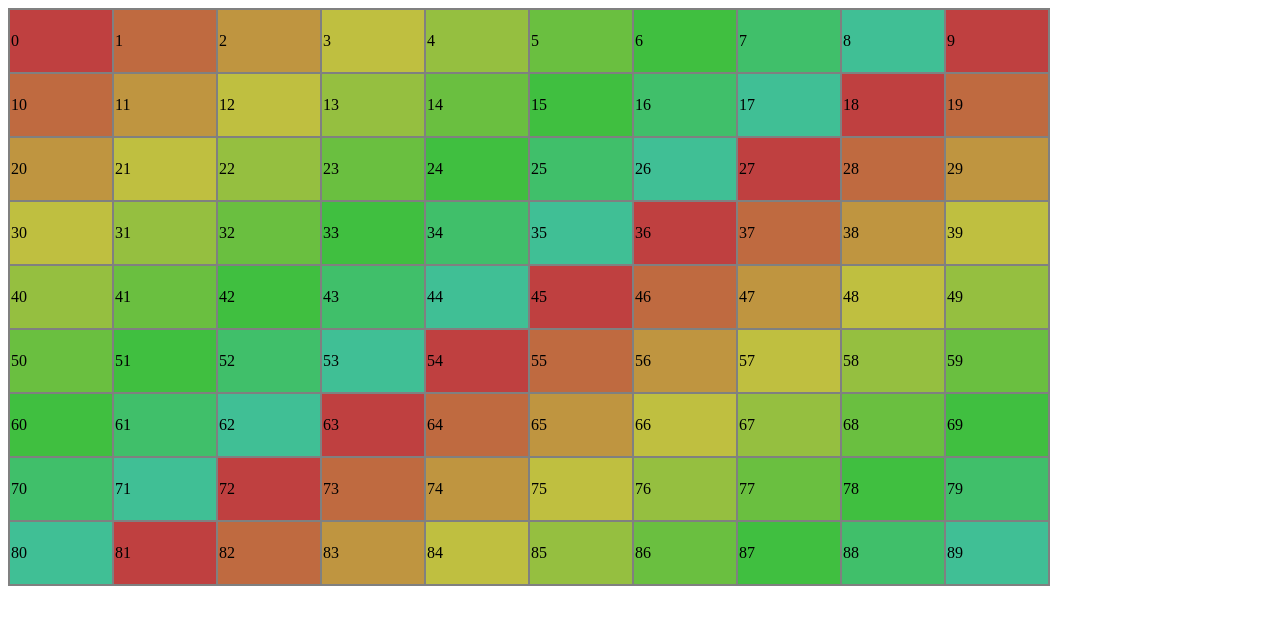
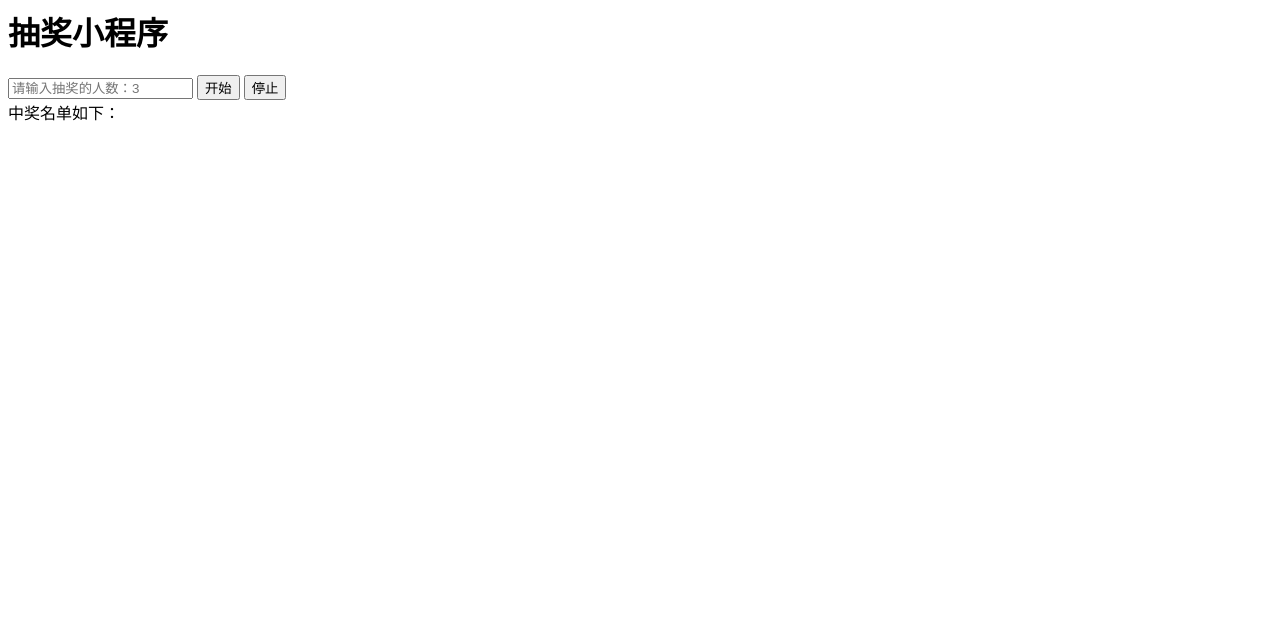
Before and after one commit to Doinbbb/Doinbbb.github.io, a plain HTML site: page index.html in a window 1280 px wide. Drawn offline with Linux system fonts and the light colour scheme.

Commit message:
Add files via upload

```diff
--- a/index.html
+++ b/index.html
@@ -1,144 +1,52 @@
-<!DOCTYPE html>
 <html>
 	<head>
 		<meta charset="utf-8" />
-		<title>色彩表格</title>
-		<style>
-			table{
-				border: 2px solid pink;
-				border-collapse: collapse;
-			}
-			td{
-				border: 2px solid grey;
-				width: 100px;
-				height: 60px;
-
-			}
+		<title>抽奖小程序</title>
 		</style>
 	</head>
 	<body>
-		<table id="tablecolor">
-			<tr>
-				<td></td>
-				<td></td>
-				<td></td>
-				<td></td>
-				<td></td>
-				<td></td>
-				<td></td>
-				<td></td>
-				<td></td>
-				<td></td>
-			</tr>
-			<tr>
-				<td></td>
-				<td></td>
-				<td></td>
-				<td></td>
-				<td></td>
-				<td></td>
-				<td></td>
-				<td></td>
-				<td></td>
-				<td></td>
-			</tr>
-			<tr>
-				<td></td>
-				<td></td>
-				<td></td>
-				<td></td>
-				<td></td>
-				<td></td>
-				<td></td>
-				<td></td>
-				<td></td>
-				<td></td>
-			</tr>
-			<tr>
-				<td></td>
-				<td></td>
-				<td></td>
-				<td></td>
-				<td></td>
-				<td></td>
-				<td></td>
-				<td></td>
-				<td></td>
-				<td></td>
-			</tr>
-			<tr>
-				<td></td>
-				<td></td>
-				<td></td>
-				<td></td>
-				<td></td>
-				<td></td>
-				<td></td>
-				<td></td>
-				<td></td>
-				<td></td>
-			</tr>
-			<tr>
-				<td></td>
-				<td></td>
-				<td></td>
-				<td></td>
-				<td></td>
-				<td></td>
-				<td></td>
-				<td></td>
-				<td></td>
-				<td></td>
-			</tr>
-			<tr>
-				<td></td>
-				<td></td>
-				<td></td>
-				<td></td>
-				<td></td>
-				<td></td>
-				<td></td>
-				<td></td>
-				<td></td>
-				<td></td>
-			</tr>
-			<tr>
-				<td></td>
-				<td></td>
-				<td></td>
-				<td></td>
-				<td></td>
-				<td></td>
-				<td></td>
-				<td></td>
-				<td></td>
-				<td></td>
-			</tr>
-			<tr>
-				<td></td>
-				<td></td>
-				<td></td>
-				<td></td>
-				<td></td>
-				<td></td>
-				<td></td>
-				<td></td>
-				<td></td>
-				<td></td>
-			</tr>
-		</table>
-		<script>
 
-			var oTable = document.getElementById("tablecolor");
-			var oTd = oTable.getElementsByTagName("td");
-			if(isNaN(oTd))
-			{
-			  for( i in oTd)
-			  {
-				oTd[i].style.backgroundColor="hsl("+i%9*20+",50%,50%)";
-				oTd[i].innerHTML=i;
-			  }
+			<h1>抽奖小程序</h1>
+		<input type="text" id="people" placeholder="请输入抽奖的人数：3"/>
+
+		<input type="button" id="start1" onclick="start()" value="开始"/>
+		<input type="button" id="stop1" onclick="stop()" value="停止"/>
+	<div id="luckdog">中奖名单如下：</div>
+	</body>
+	<script type="text/javascript">
+		var str="杨朝来,蒋平,唐灿华,马达,赵小雪,薛文泉,丁建伟,凡小芬,文明,文彭凤,王丽,王建华,王梓人,王震,王保真,王景亮,王丹,邓志勇,邓婕,尹会南,叶汝红,付伟娜,付双红,毕泗迁,孙平,毛华强,孙益奇,孙媛媛,伍婷,阳娣,阳倩莹,刘小梅,刘俊鸣,刘海兵,刘伟华,刘启龙,刘勇辉,吕红,朱智新,张建辉,李湘群,李自新,李俊,李娟,李君琳,李桂富,陈其虎,陈明,邵彩云,杨知,杨波,杨开基,杨友成,杨巧敏,杨国栋,罗新磊,罗美,罗咏梅,罗心悦,周婷,周灵灵,范文远,胡水洋,胡俊松,胡瑞,赵燕燕,赵静,赵红,袁滴,袁艳,郭迎新,唐薇,贾天华,黄孝志,梁建,彭虎,盛伟刚,谢敏,曾水秀,曾维干,曾晖,曾莹,蔡准,谭红,蔡滔,黎婷婷,燕良华,戴剑敏,谭位旭,佘季,刘婷,李莎,夏婷,王玲,谭黎,陈晟,肖杨,邓健,龙平,叶波,阳勇,刘超,张玲,张琴丽,李远焕,李勇,陈丽云,肖琼洁,吴卫国,杨欢,郑志强,贺小红,杨淅,杨浙,猫哥,李珍珍,李珍宝,李珍婆,珍珍婆,珍宝宝,李珍妹,珍哈宝,尹敏,马飞,飞哥,敏敏,敏敏姐,尹文,文子,杨隆,杨金,杨金金,杨金妹,金妹妹,珍妹妹,丁锦,丁开水,黎春慧,春慧,丹惠,吴丹惠,刘兰,兰猪,兰猪猪,唐志凤,段湘林,欧阳菲菲,欧阳育兰,谭特林,宋琳,李敖,艾朝瑛,艾福聪,艾静,艾男男,安斌,安春华,安灏超,安建华,安金春,安立君,安娜,安世立,安炜,安文一,敖卫,傲丹,巴广玉,巴岩,白桂,白剑,白颉,白金丽,白静,白凯,白茗元,白蓉,白山,白生鹏,白伟俊,白文平,白喜云,白晓东,白晓亮,白晓林,白晓通,白晓霞,白秀芸,白永学,白勇,白玉芳,白云逸,白祖武,百元明,柏建阁,柏建群,柏君芝,柏梅花,柏夏倩,班大林,包聃霞,包国强,包含露,包汉平,包红江,包辉明,包佳,包坚军,包军,包骏,包莉萍,包敏,包其富,包琴,包琴芬,包蓉蕾,包维宁,包卫霞,包晓鸣,包晓燕,包鑫,包徐君,包妍,包兆信,包志虹,包柱红,鲍国栋,鲍宏钧,鲍华静,鲍辉军,鲍磊,鲍明道,鲍清晓,鲍秋菊,鲍士杰,鲍士英,鲍顽园,鲍薇斌,鲍贤敏,鲍贤优,鲍晓仙,鲍学锋,鲍银凤,鲍莹莹,毕白菊,毕红娟,毕丽萍,毕亮,毕鹏志,毕皖霞,毕云霞,边巴次仁,边海英,边诗瑶,边小君,边亚,边岳军,边云峰,边云杰,边正刚,卞晶,卞澜军,卞莉莉,卞雯华,卞晓玲,卞意炯,别晓霞,宾坚,薄静艳,薄盛山,薄夜芬,薄莹,薄莹华,卜芬芬,卜慧瑛,卜秋玉,卜焱,卜章绍,步晓杰,蔡红,蔡爱华,蔡蓓颖,蔡长志,蔡成香,蔡春英,蔡刚,蔡国辉,蔡海滨,蔡海燕,蔡红国,蔡宏浩,蔡华露,蔡焕成,蔡辉锐,蔡惠珠,蔡慧,蔡慧萍,蔡坚,蔡建杰,蔡建师,蔡剑锋,蔡健英,蔡景风,蔡靖中,蔡俊敏,蔡康杰,蔡坤,蔡莉,蔡莉华,蔡立成,蔡立辉,蔡丽英,蔡林刚,蔡琳,蔡霖,蔡玲,蔡玲孝,蔡美英,蔡敏丹,蔡明,蔡明明,蔡佩英,蔡萍,蔡勤慧,蔡瑞梅,蔡瑞英,蔡润玲,蔡胜利,蔡胜学,蔡胜煜,蔡守东,蔡守凤,蔡曙东,蔡同根,蔡炜,蔡文君,蔡文俊,蔡文明,蔡香莲,蔡小连,蔡小英,蔡晓明,蔡晓芸,蔡新艺,蔡秀芳,蔡旭斌,蔡亚波,蔡延岳,蔡燕青,蔡阳,蔡业红,蔡一新,蔡轶飞,蔡勇,蔡玉琴,蔡玉英,蔡跃,蔡韫娴,蔡展峰,蔡振兵,蔡振业,蔡正洪,蔡志刚,蔡志杨,蔡洲,蔡子英,仓海荣,藏海林,曹冰清,曹昌斧,曹昌永,曹成凯,曹传伟,曹存波,曹存岳,曹斐,曹凤军,曹凤莲,曹桂霞,曹海燕,曹豪,曹赫";
+		var a=str.split(',');
+		var start2=document.getElementById('start1');
+		var stop2=document.getElementById('stop1');
+		var b;
+		var arr;
+for (var i = 0; i < a.length; i++) {
+	console.log(a[i]);
+}
+function luck(){
+	var c=document.getElementById('people').value;
+	var strs='';
+	var arr=new Array();
+	var num=Number(c);
+	if(num==0||isNaN(num)){
+				num=3;
 			}
-		</script>
-	</body>
+	console.log(num);
+	for(i=0;i<num;i++)
+	{
+	var index=parseInt(Math.random()*a.length);
+				arr.push(a[index]);
+				a.splice(index,1);
+
+				document.getElementById('luckdog').innerHTML=arr.join(",");
+	}
+}
+function start(){
+	b=setInterval("luck()",100);
+}
+function stop(){
+	window.clearInterval(b);
+}
+
+	</script>
 </html>
```
